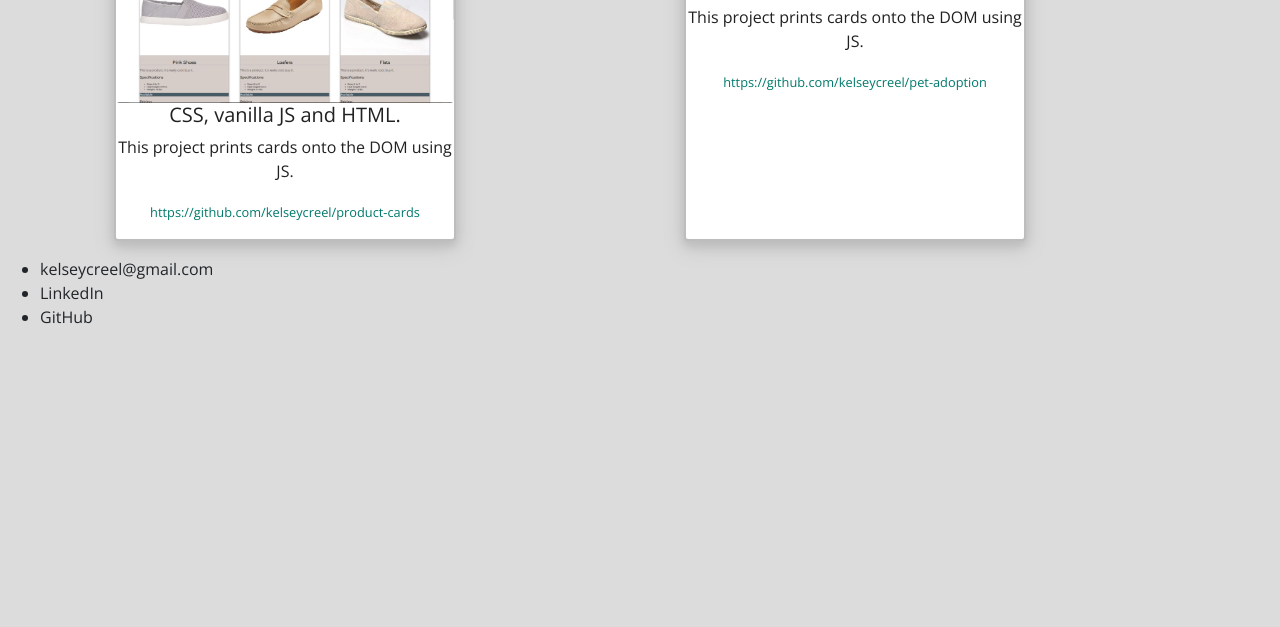
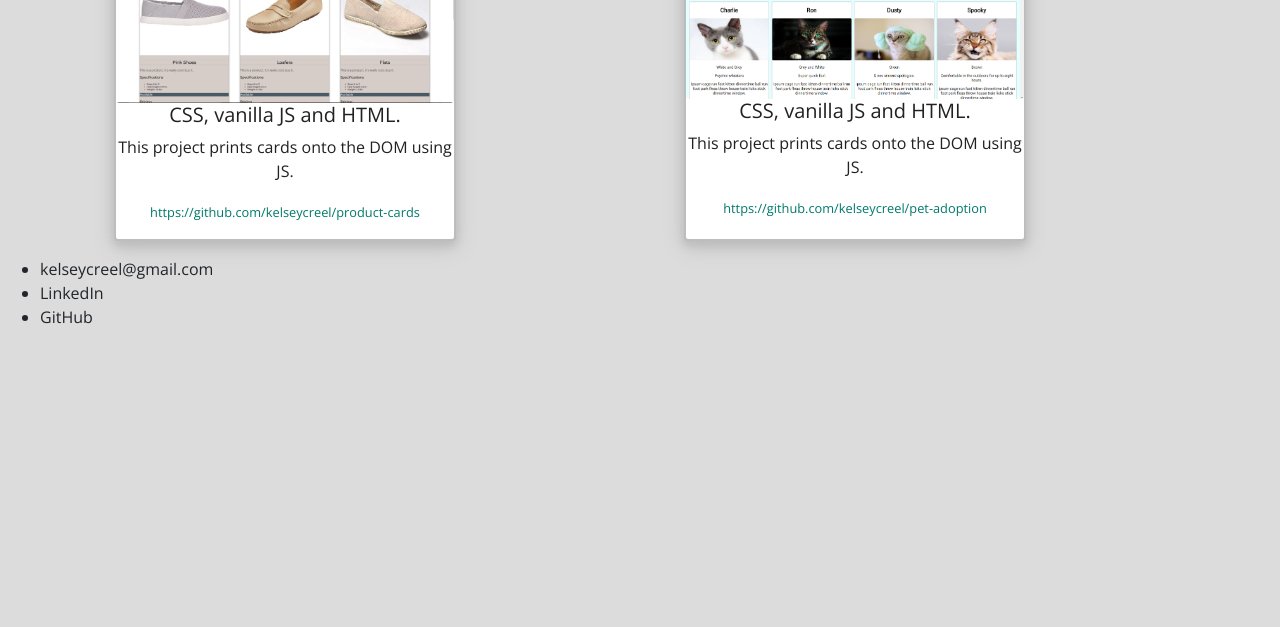
Before and after one commit to kelsey-21/PersonalBioSite, a plain HTML site: page index.html in a window 1280 px wide. Shown: the part 173-800 px from the top of the page. Drawn offline with nearby package versions, Linux system fonts and the light colour scheme.

Commit message:
one-event-listener

```diff
--- a/index.html
+++ b/index.html
@@ -12,7 +12,7 @@
     <link href="https://fonts.googleapis.com/css?family=Open+Sans&display=swap" rel="stylesheet">
 </head>
 <body>
-  <nav class="navbar navbar-expand-lg navbar-light bg-light">
+  <nav id="clickEvent" class="navbar navbar-expand-lg navbar-light bg-light">
     <a class="navbar-brand" href="#">Kelsey Creel</a>
     <button class="navbar-toggler" type="button" data-toggle="collapse" data-target="#navbarNavAltMarkup" aria-controls="navbarNavAltMarkup" aria-expanded="false" aria-label="Toggle navigation">
       <span class="navbar-toggler-icon"></span>
@@ -25,11 +25,9 @@
       </div>
     </div>
   </nav>
-
-  <div class="fullPage container" id="bioPage"></div>
-  <div class="fullPage container" id="technologiesPage"></div>
-  <div class="fullPage container  justify-content-around" id="projectsPage"><div class="row"></div></div>
-
+    <div class="fullPage container" id="bioPage"></div>
+    <div class="fullPage container" id="technologiesPage"></div>
+    <div class="fullPage container  justify-content-around" id="projectsPage"><div class="row"></div></div>
   <footer class="page-footer">
     <ul>
         <li>kelseycreel@gmail.com</li>
--- a/projects.js
+++ b/projects.js
@@ -15,7 +15,7 @@ const projectsArray = [
       },
       {
         title: 'Pet Adoption',
-        screenshot: '',
+        screenshot: 'images/pet-adoption.png',
         description: 'This project prints cards onto the DOM using JS.',
         technologiesUsed: 'CSS, vanilla JS and HTML.',
         available: true,
@@ -123,9 +123,7 @@ const printProjectCards = (projectArr) => {
         }
         printToDom(stringtoPrint, 'projectsPage')
     }
-}
-
-printProjectCards(projectsArray);
+};
 
 const printBio = (bioArr) => {
     let stringtoPrint = '';
@@ -166,6 +164,8 @@ const navClick = (event) => {
     // const petCards = document.getElementById('petCards')
     // if (petCards.innerHTML === '') {
     const navType = event.target.id;
+    console.log(event.target.id)
+    console.log(event.currentTarget.id)
     if (navType === 'bio') {
         console.log(document.getElementById('bioPage').innerHTML);
         printBio(bioArray);
@@ -182,6 +182,14 @@ const navClick = (event) => {
     }
 };
 
-document.getElementById('bio').addEventListener('click', navClick);
-document.getElementById('technologies').addEventListener('click', navClick);
-document.getElementById('projects').addEventListener('click', navClick);
+document.getElementById('clickEvent').addEventListener('click', navClick, true);
+
+// document.getElementById('bio').addEventListener('click', navClick);
+// document.getElementById('technologies').addEventListener('click', navClick);
+// document.getElementById('projects').addEventListener('click', navClick);
+
+const init = () => {
+  printProjectCards(projectsArray);
+};
+
+init();
```
Also changed, not shown: images/pet-adoption.png (added).
